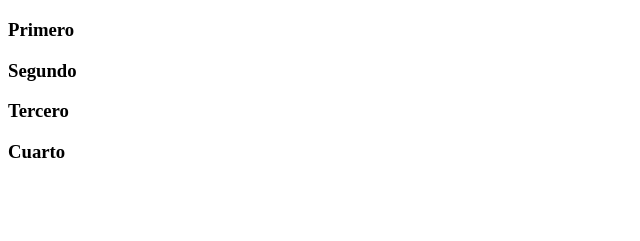
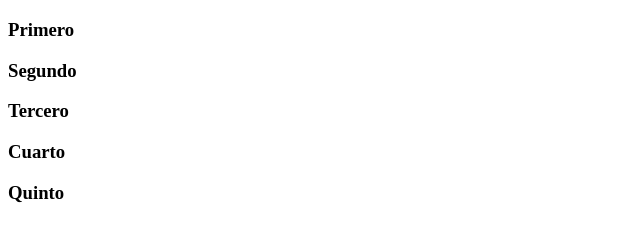
Before and after one commit to Dicavimer/ActividadEnClases, a plain HTML site: page index.html in a window 1280 px wide. Shown: the part 61-302 px from the top of the page, without its empty margins (0-640 px from the left). Drawn offline with Linux system fonts and the light colour scheme.

Commit message:
Se ha añadido una  quinta línea h3

```diff
--- a/index.html
+++ b/index.html
@@ -11,6 +11,7 @@
     <h3>Segundo</h3>
     <h3>Tercero</h3>
     <h3>Cuarto</h3>
+    <h3>Quinto</h3>
     <h3></h3>
 </body>
 </html>
```
